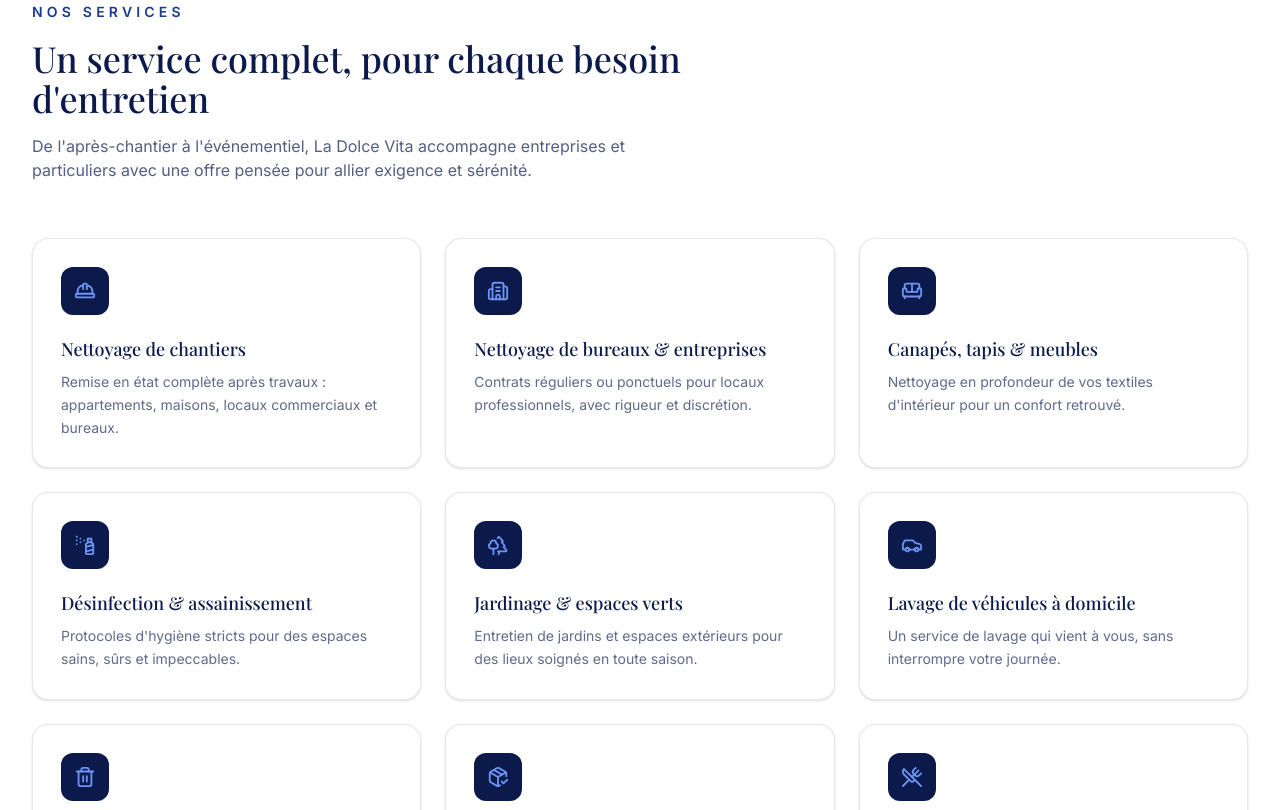
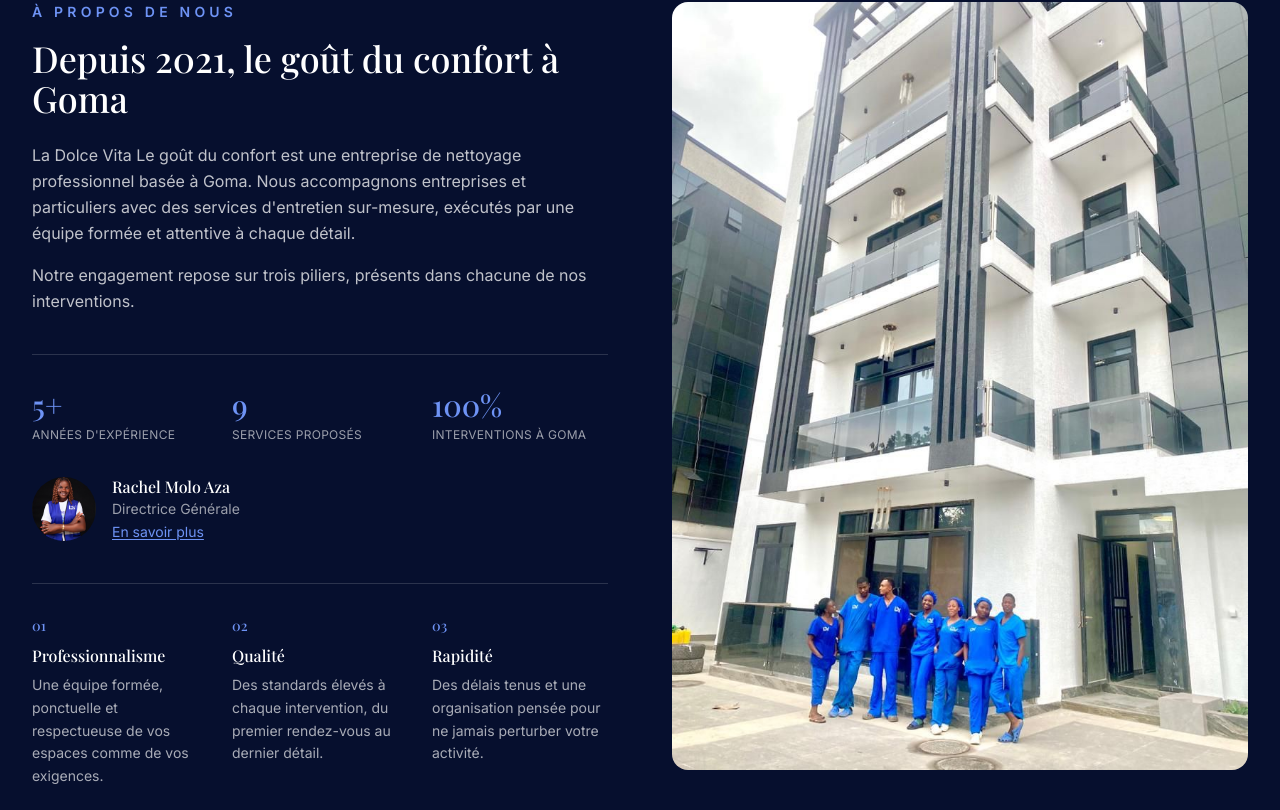
Before and after one commit to BanDev01/DOLCE, a Next.js app: page / in a window 1280 px wide. Shown: the part 910-1720 px from the top of the page. Built offline with nearby package versions, Linux system fonts and the light colour scheme.

Commit message:
Reordonne les sections et reorganise A propos
A propos passe avant Services. Dans A propos, l'image d'equipe
retrouve sa taille naturelle a droite, et les trois valeurs
(Professionnalisme, Qualite, Rapidite) passent a gauche dans un
style plus epure (liste sans encadres).

```diff
--- a/src/app/page.tsx
+++ b/src/app/page.tsx
@@ -1,8 +1,8 @@
 import Header from "@/components/Header";
 import Hero from "@/components/Hero";
+import About from "@/components/About";
 import Services from "@/components/Services";
 import Results from "@/components/Results";
-import About from "@/components/About";
 import Gallery from "@/components/Gallery";
 import Testimonials from "@/components/Testimonials";
 import Contact from "@/components/Contact";
@@ -14,9 +14,9 @@ export default function Home() {
       <Header />
       <main>
         <Hero />
+        <About />
         <Services />
         <Results />
-        <About />
         <Gallery />
         <Testimonials />
         <Contact />
--- a/src/components/About.tsx
+++ b/src/components/About.tsx
@@ -68,37 +68,32 @@ export default function About() {
               </div>
             </div>
           </div>
-        </div>
 
-        <div className="space-y-6">
-          <div className="relative h-72 overflow-hidden rounded-2xl sm:h-80">
-            <Image
-              src="/images/equipe.jpg"
-              alt="L'équipe La Dolce Vita devant un immeuble entretenu à Goma"
-              fill
-              sizes="(min-width: 1024px) 50vw, 100vw"
-              className="object-cover object-[center_75%]"
-            />
-          </div>
-
-          {values.map((value, i) => (
-            <div
-              key={value.title}
-              className="flex gap-5 rounded-2xl border border-cream/10 bg-cream/4 p-6"
-            >
-              <span className="font-display flex h-12 w-12 shrink-0 items-center justify-center rounded-full bg-azure-500/15 text-lg text-azure-400">
-                0{i + 1}
-              </span>
-              <div>
-                <h3 className="font-display text-lg text-cream">
+          <div className="mt-10 grid grid-cols-1 sm:grid-cols-3 gap-x-6 gap-y-8 border-t border-cream/15 pt-8">
+            {values.map((value, i) => (
+              <div key={value.title}>
+                <p className="font-display text-sm text-azure-400">
+                  0{i + 1}
+                </p>
+                <h3 className="font-display mt-2 text-base text-cream">
                   {value.title}
                 </h3>
-                <p className="mt-1.5 text-sm leading-relaxed text-cream/70">
+                <p className="mt-1.5 text-sm leading-relaxed text-cream/65">
                   {value.description}
                 </p>
               </div>
-            </div>
-          ))}
+            ))}
+          </div>
+        </div>
+
+        <div className="relative overflow-hidden rounded-2xl">
+          <Image
+            src="/images/equipe.jpg"
+            alt="L'équipe La Dolce Vita devant un immeuble entretenu à Goma"
+            width={810}
+            height={1080}
+            className="w-full"
+          />
         </div>
       </div>
     </section>
```
